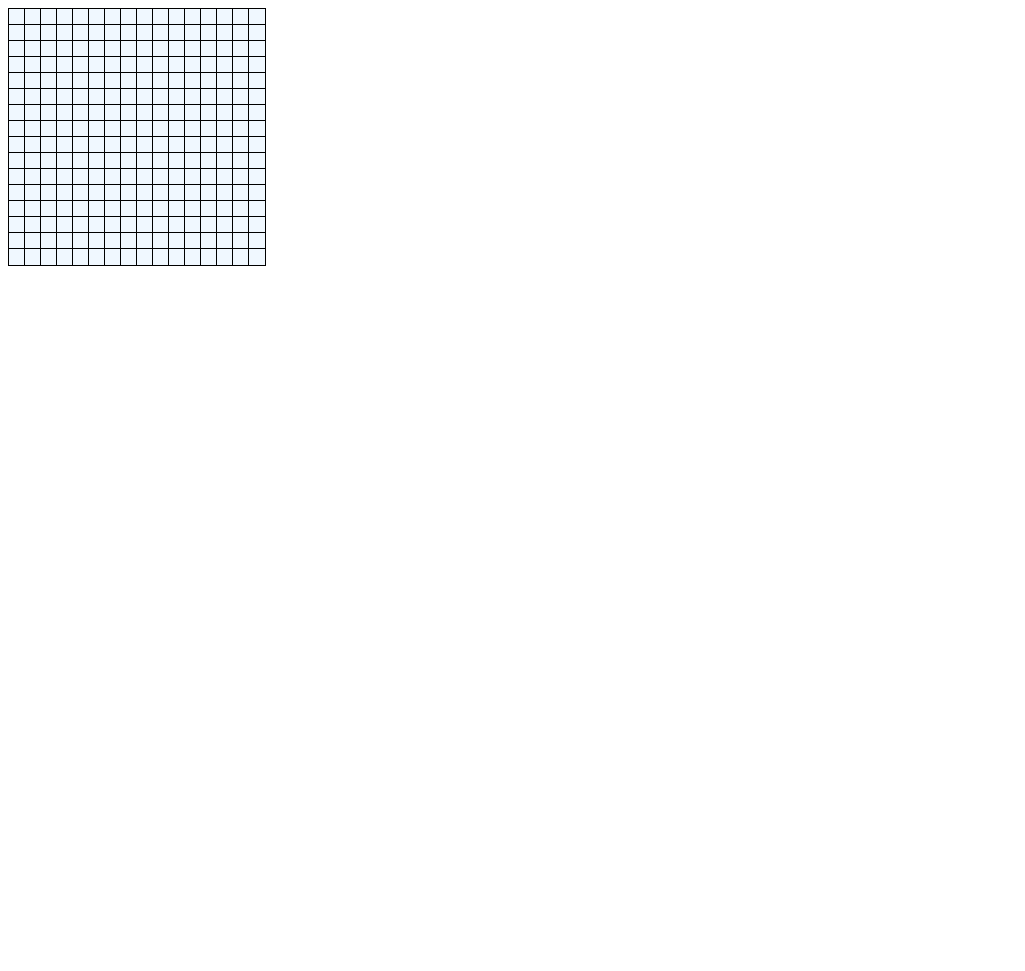
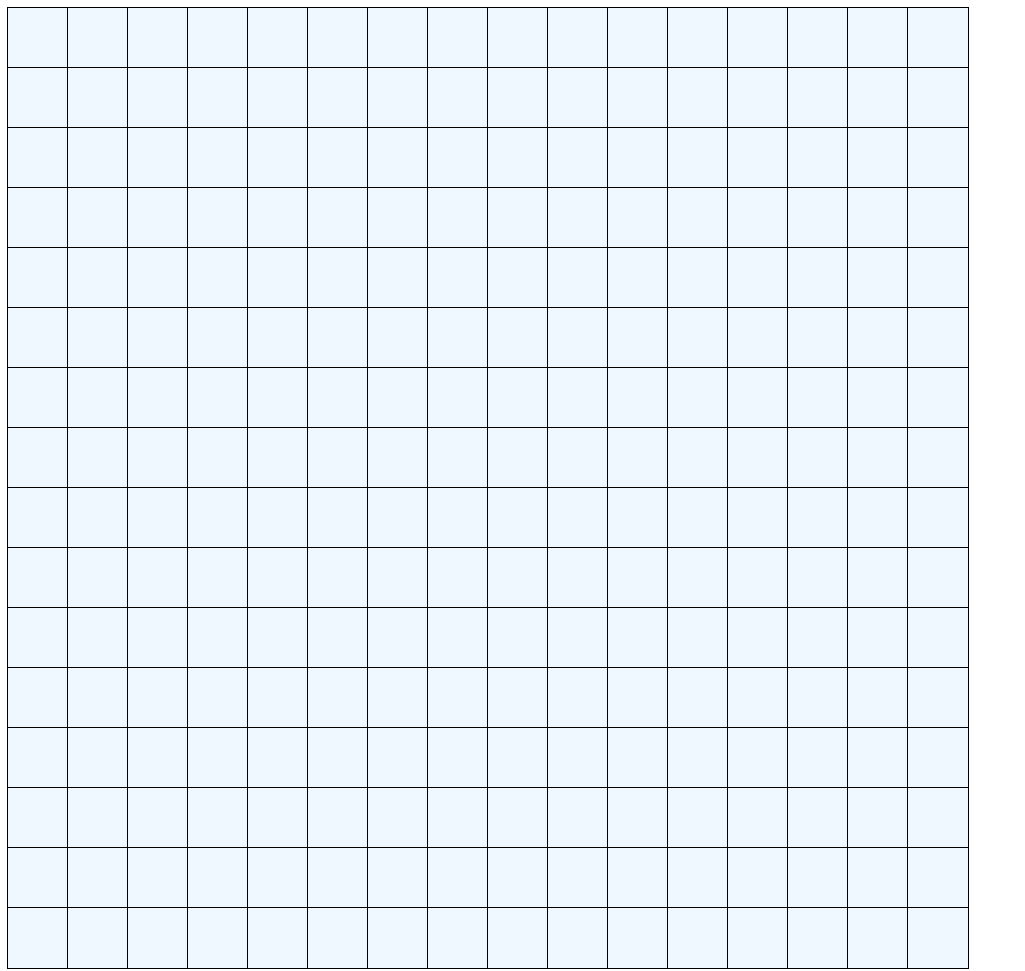
Before and after one commit to AN-Eriksson/etch-a-sketch, a plain HTML site: page index.html in a window 1280 px wide. Shown: the whole page, without its empty margins (0-1025 px from the left). Before the commit the page ends 800 px from the top, so only its background shows below. Drawn offline with Linux system fonts and the light colour scheme.

Commit message:
Rewrite grid size to depend on one variable

```diff
--- a/index.html
+++ b/index.html
@@ -7,6 +7,6 @@
     <script src="script.js" defer></script>
 </head>
 <body>
-    <div id="grid"></div>
+    <div id="gridArea"></div>
 </body>
 </html>
--- a/script.js
+++ b/script.js
@@ -1,25 +1,25 @@
-const gridArea = document.querySelector('#grid');
+const gridArea = document.querySelector('#gridArea');
 
 
 
 gridArea.style.display = 'flex';
-gridArea.style.border = '1px solid black';
+gridArea.style.outline = '1px solid black';
 gridArea.style.flexWrap = 'wrap';
 
-let calculatedWidth = 16 * 16;
+gridArea.style.justifyContent = 'flex-start';
 
-gridArea.style.width = `${calculatedWidth}px`;
+let squaresPerSide = 16; // Sets the grid size - to be prompted of user later
+
+gridArea.style.width = '960px'
+gridArea.style.height = '960px'
+
+for (let i = 0; i < squaresPerSide * squaresPerSide; i++) {
+    const gridItem = document.createElement('div');
+    gridItem.style.flex = `1 0 ${960 / squaresPerSide}px`;
 
 
-for (let i = 0; i < 16; i++) {
+    gridItem.style.outline = '1px solid black';
+    gridItem.style.backgroundColor = 'aliceblue';
+    gridArea.appendChild(gridItem);
 
-    for (let i = 0; i < 16; i++) {
-        const gridItem = document.createElement('div');
-        gridItem.style.width = '16px';
-        gridItem.style.height = '16px';
-        gridItem.style.outline = '1px solid black';
-        gridItem.style.backgroundColor = 'aliceblue';
-        gridArea.appendChild(gridItem);
-
-    }
 }
```
